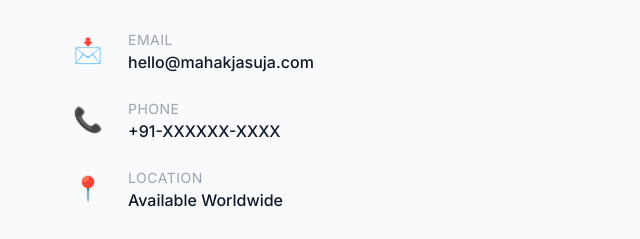
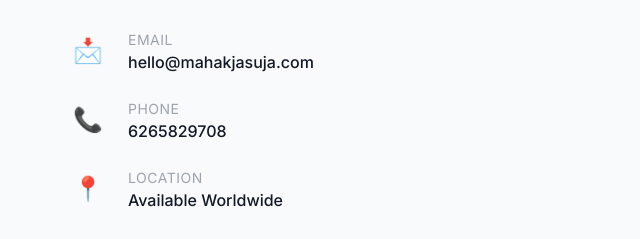
Before and after one commit to mahakjasuja24/mahakjasuja, a plain HTML site: page index.html in a window 1280 px wide. Shown: the part 5790-6029 px from the top of the page, 0-640 px from the left. Drawn offline with Linux system fonts and the light colour scheme.

Commit message:
Update index.html

```diff
--- a/index.html
+++ b/index.html
@@ -390,7 +390,7 @@
                             <div class="contact-icon">📞</div>
                             <div class="contact-details">
                                 <span class="contact-label">Phone</span>
-                                <a href="tel:+91XXXXXX" class="contact-value">+91-XXXXXX-XXXX</a>
+                                <a href="tel:+91XXXXXX" class="contact-value">6265829708</a>
                             </div>
                         </div>
                         <div class="contact-item">
```
